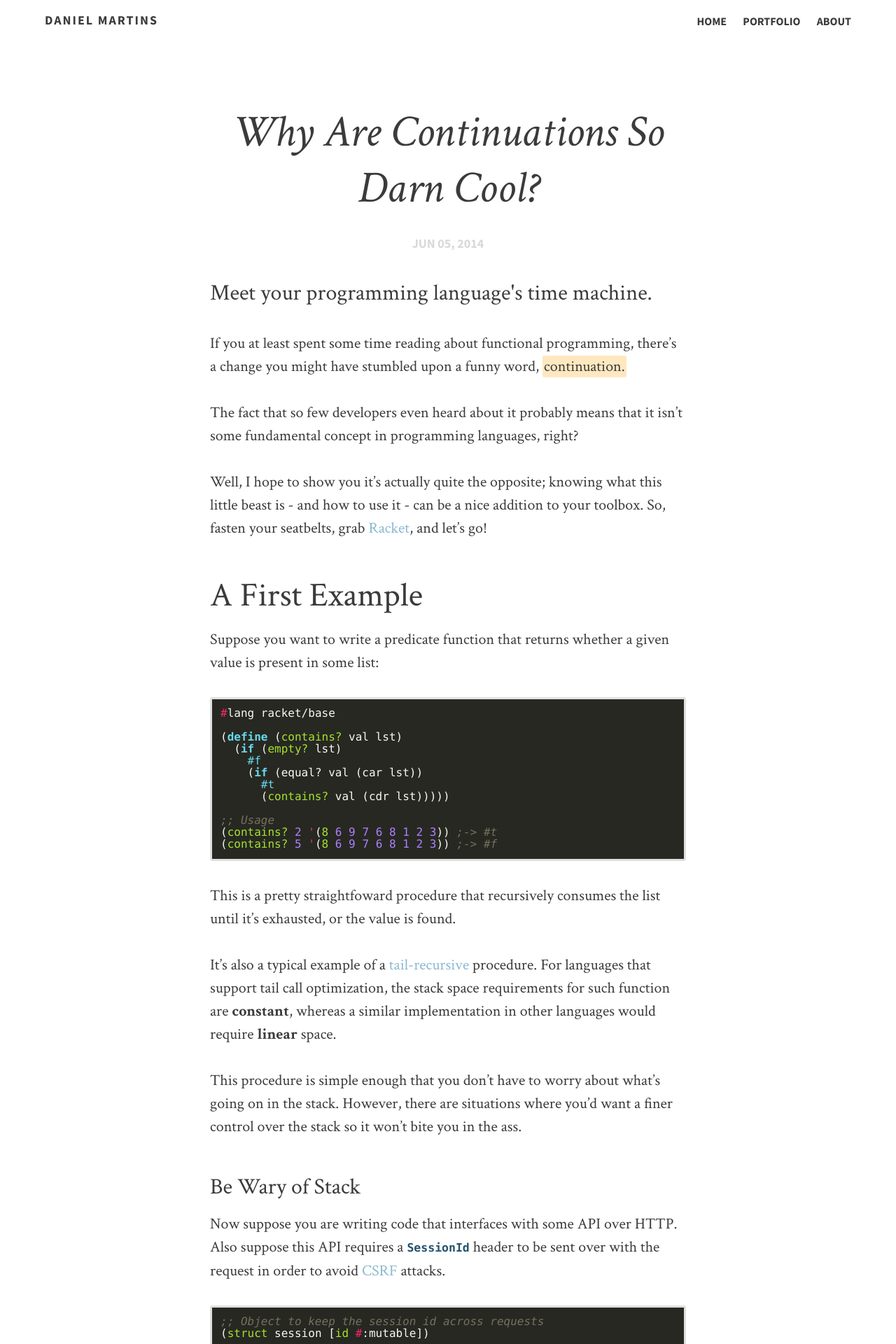
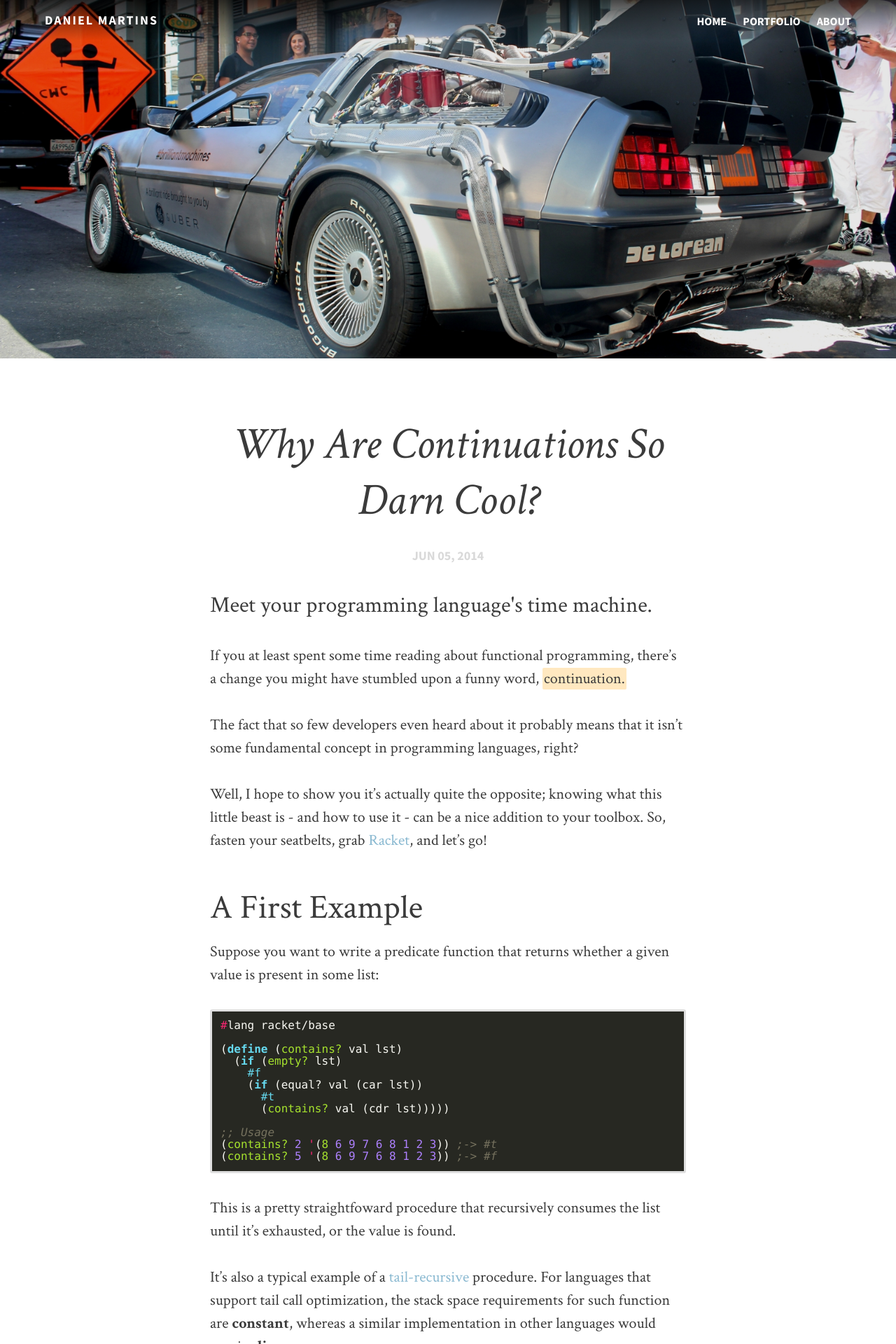
Before and after one commit to danielfm/danielfm.github.io, a Jekyll site: the page built from _posts/2014-06-05-why-are-continuations-so-darn-cool.md, in a window 1280 px wide. Shown: the top 1920 px of the page at 70% size. Built offline with Jekyll 4.4.1, drawn with Linux system fonts in a browser that asks for light colours; comment, search, counter and statistics services are not loaded.

Commit message:
Added cover picture to last post.

```diff
--- a/_posts/2014-06-05-why-are-continuations-so-darn-cool.md
+++ b/_posts/2014-06-05-why-are-continuations-so-darn-cool.md
@@ -8,6 +8,8 @@ categories:
 categories: [programming]
 tags: [functional programming, scheme, racket, continuations, call/cc]
 comments: true
+image:
+  feature: delorean.jpg
 ---
 
 If you at least spent some time reading about functional programming, there's
```
Also changed, not shown: images/delorean.jpg (added).
